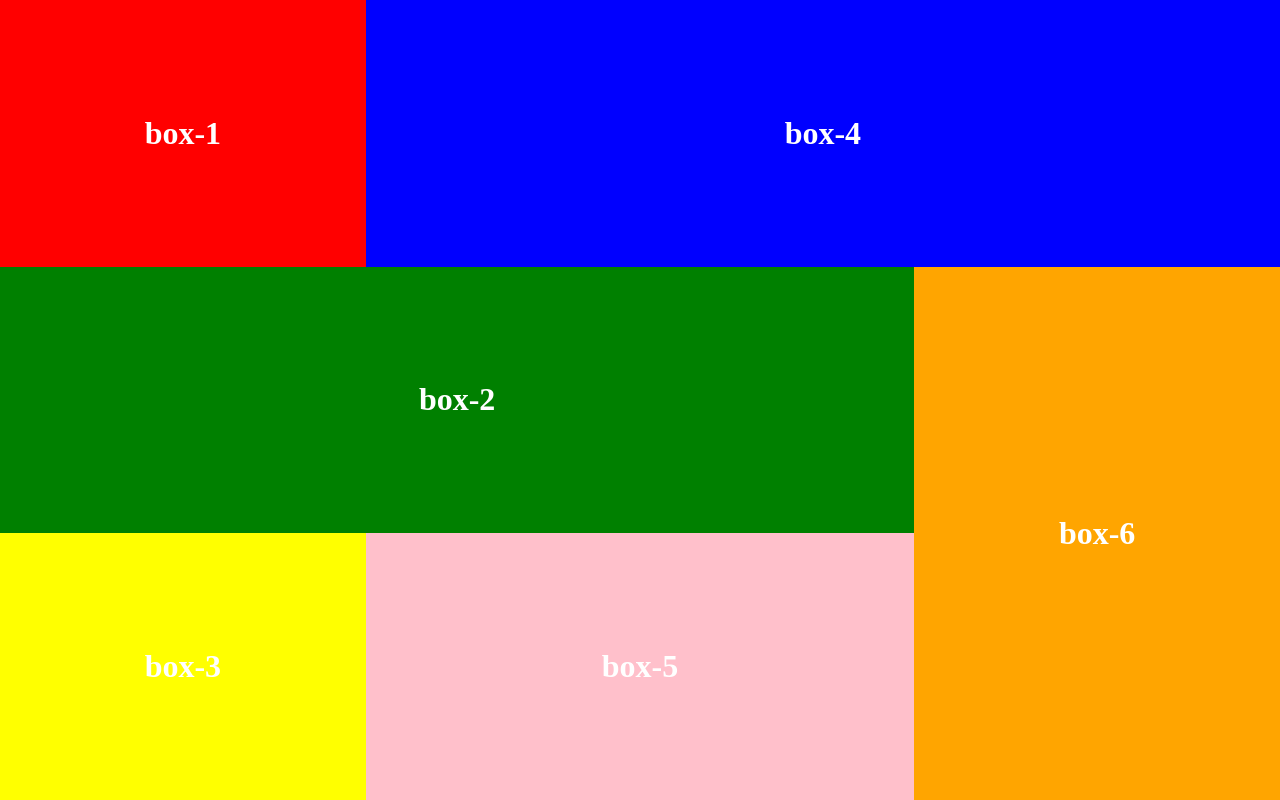
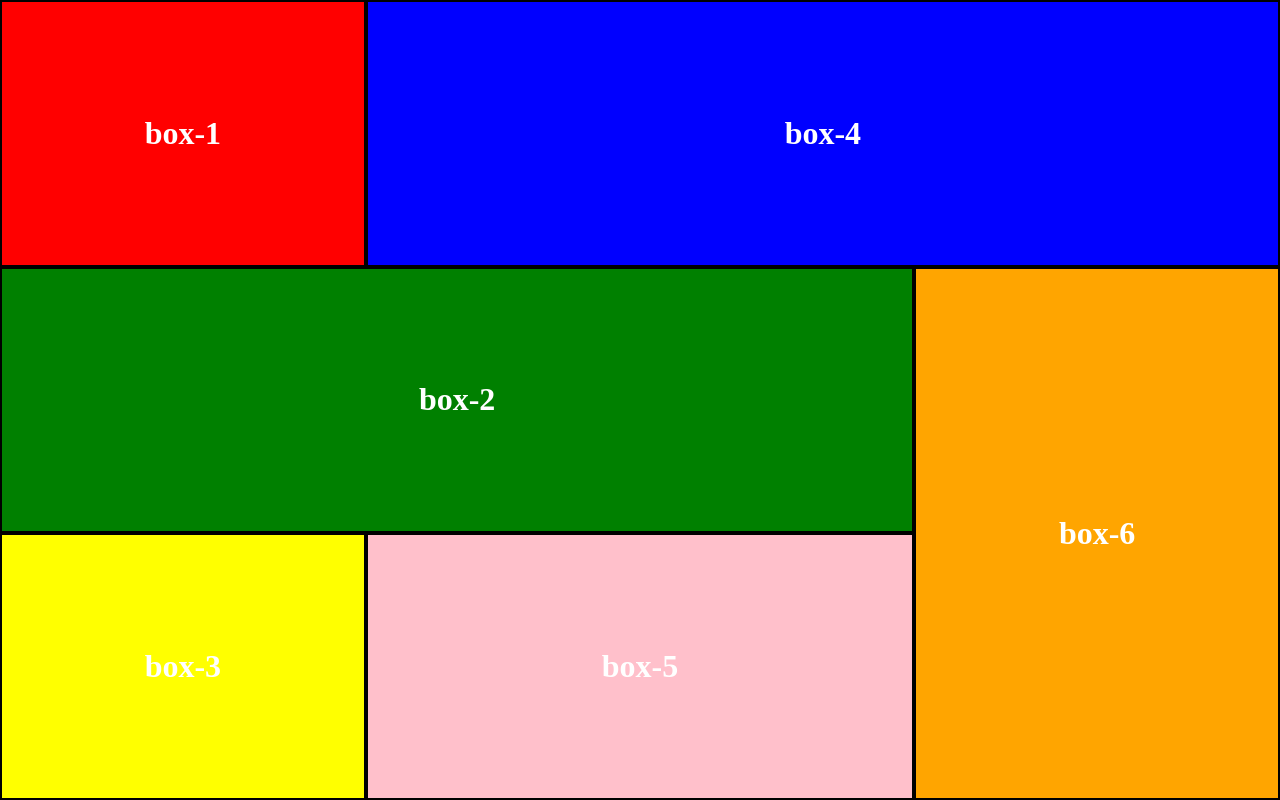
Before and after one commit to adnanMalick2004/Grid-System, a plain HTML site: page index.html in a window 1280 px wide. Drawn offline with Linux system fonts and the light colour scheme.

Commit message:
Update grid.css

```diff
--- a/grid.css
+++ b/grid.css
@@ -16,6 +16,7 @@
   display: flex;
   justify-content: center;
   align-items: center;
+  border: 2px solid black;
 }
 .box-2 {
   grid-column: 1/3;
@@ -23,7 +24,8 @@
   background-color: green;
   display: flex;
   justify-content: center;
-  align-items: center
+  align-items: center;
+border: 2px solid black;
 }
 .box-3 {
   grid-column: 1/2;
@@ -31,7 +33,8 @@
   background-color: yellow;
   display: flex;
   justify-content: center;
-  align-items: center
+  align-items: center;
+border: 2px solid black;
 }
 .box-4 {
   grid-column: 2/4;
@@ -39,7 +42,8 @@
   background-color: blue;
   display: flex;
   justify-content: center;
-  align-items: center
+  align-items: center;
+border: 2px solid black;
 }
 .box-5 {
   grid-column: 2/3;
@@ -47,7 +51,8 @@
   background-color: pink;
   display: flex;
   justify-content: center;
-  align-items: center
+  align-items: center;
+border: 2px solid black;
 }
 .box-6 {
   grid-column: 3/4;
@@ -55,5 +60,6 @@
   background-color: orange;
   display: flex;
   justify-content: center;
-  align-items: center
+  align-items: center;
+border: 2px solid black;
 }
```
